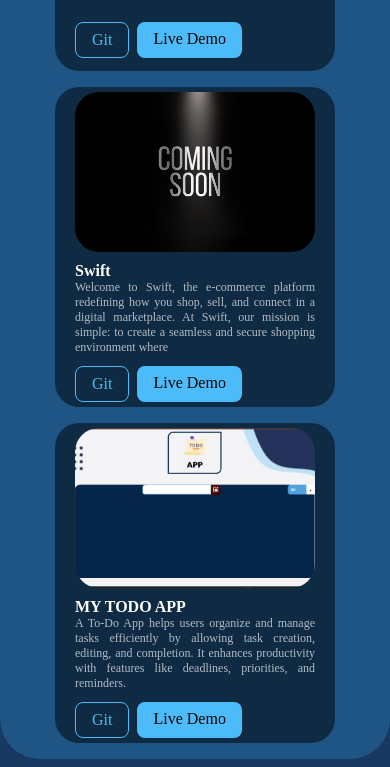
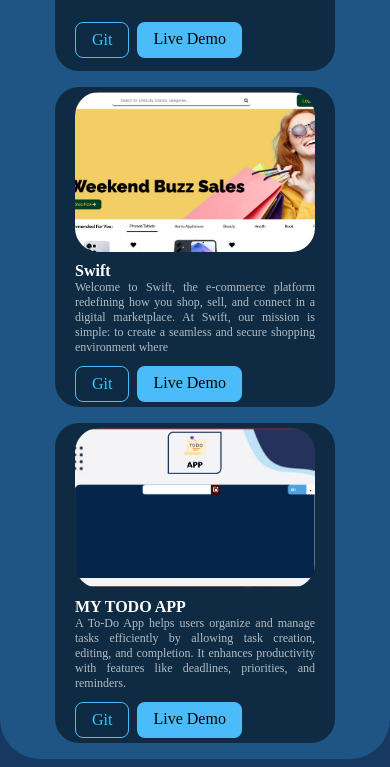
Before and after one commit to Ferdicriuz/Portfolio, a plain HTML site: page index.html in a window 390 px wide. Shown: the part 3097-3864 px from the top of the page. Drawn offline with Linux system fonts and the light colour scheme; a web font is replaced by a local one.

Commit message:
updating env

```diff
--- a/style.css
+++ b/style.css
@@ -704,7 +704,7 @@ background-size: cover;
 }
 
 .container4 .sub3{
-background-image: url('img/comming.jpg');
+background-image: url('img/swift.jpg');
 background-position: center;
 background-size: cover;
 }
@@ -1096,7 +1096,7 @@ background-size: cover;
 }
 
 .container4 .sub3{
-background-image: url('img/comming.jpg');
+background-image: url('img/swift.jpg');
 background-position: center;
 background-size: cover;
 }
```
